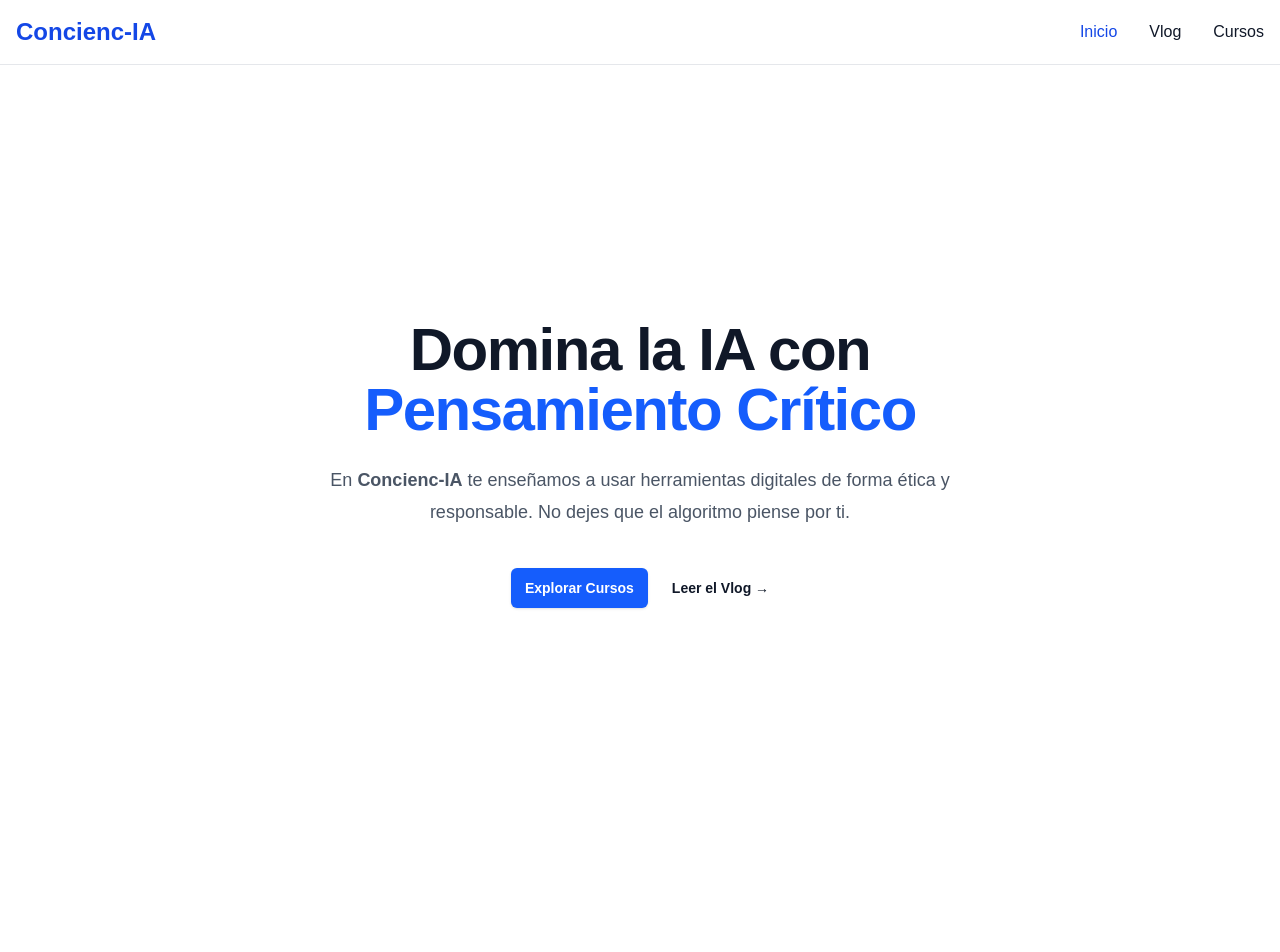
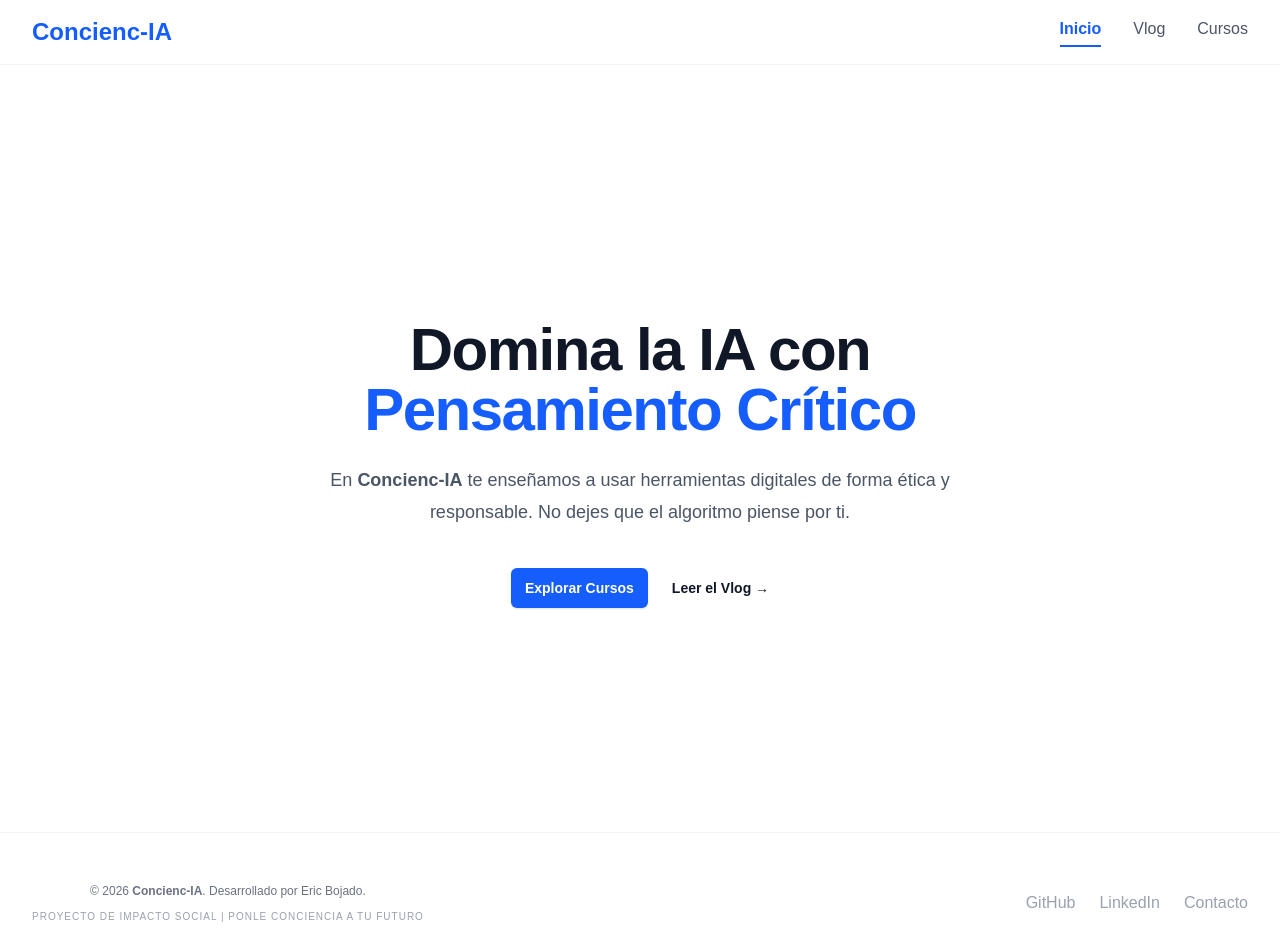
Before and after one commit to ericbojado/Concienc-IA, a Next.js app: page / in a window 1280 px wide. Shown: the top 952 px of the page. Before the commit the page ends 832 px from the top, so only its background shows below. Built offline with nearby package versions, Linux system fonts and the light colour scheme.

Commit message:
feat: agregar footer, resaltado de ruta activa y soporte de imágenes en artículos  y cursos.

```diff
--- a/app/cursos/page.tsx
+++ b/app/cursos/page.tsx
@@ -15,45 +15,46 @@ export default async function CursosPage() {
       <header className="max-w-2xl border-b border-gray-100 pb-10">
         <span className="text-blue-600 font-bold text-sm uppercase tracking-widest">Educación Ética</span>
         <h1 className="mt-4 text-4xl font-extrabold text-gray-900 sm:text-5xl">
-          Academia <span className="text-blue-600 underline decoration-blue-200">Concienc-IA</span>
+          Academia <span className="text-blue-600">Concienc-IA</span>
         </h1>
-        <p className="mt-6 text-lg text-gray-600 leading-8">
-          Programas diseñados para estudiantes que buscan liderar el futuro tecnológico con responsabilidad y pensamiento crítico.
-        </p>
       </header>
 
       <div className="mt-16 grid gap-10 md:grid-cols-2 lg:grid-cols-3">
         {cursos?.map((curso) => (
           <div key={curso.id} className="group relative flex flex-col overflow-hidden rounded-2xl border border-gray-100 bg-white shadow-sm transition-all duration-300 hover:-translate-y-2 hover:shadow-xl">
-            {/* Cabecera de la tarjeta con gradiente */}
-            <div className="flex h-44 items-center justify-center bg-gradient-to-br from-blue-500 to-blue-700 text-6xl shadow-inner group-hover:scale-105 transition-transform">
-              {curso.nivel === 'Básico' ? '🛡️' : curso.nivel === 'Intermedio' ? '⚖️' : '🔒'}
+
+            {/* AQUÍ VA EL CÓDIGO DEL PUNTO 3: CABECERA CON IMAGEN REAL */}
+            <div className="relative h-52 w-full overflow-hidden bg-gray-200">
+              {curso.url_miniatura ? (
+                <img
+                  src={curso.url_miniatura}
+                  alt={curso.titulo}
+                  className="h-full w-full object-cover transition-transform duration-500 group-hover:scale-110"
+                />
+              ) : (
+                <div className="flex h-full items-center justify-center bg-gradient-to-br from-blue-500 to-blue-700 text-6xl">
+                  {curso.nivel === 'Básico' ? '🛡️' : curso.nivel === 'Intermedio' ? '⚖️' : '🔒'}
+                </div>
+              )}
+
+              <div className="absolute top-4 left-4">
+                <span className={`rounded-full px-3 py-1 text-[10px] font-bold uppercase tracking-wider shadow-lg ${
+                  curso.nivel === 'Básico' ? 'bg-green-500 text-white' : 'bg-orange-500 text-white'
+                }`}>
+                  {curso.nivel}
+                </span>
+              </div>
             </div>
 
             <div className="flex flex-1 flex-col p-8">
-              <div className="flex items-center justify-between">
-                <span className={`rounded-full px-3 py-1 text-xs font-bold uppercase tracking-wider ${
-                  curso.nivel === 'Básico' ? 'bg-green-100 text-green-700' : 'bg-orange-100 text-orange-700'
-                }`}>
-                  {curso.nivel}
-                </span>
-                <span className="text-xs font-semibold text-gray-400 flex items-center gap-1">
-                  ⏱️ {curso.duracion} min
-                </span>
-              </div>
-
-              <h3 className="mt-5 text-xl font-bold text-gray-900 group-hover:text-blue-600 transition-colors">
+              <h3 className="text-xl font-bold text-gray-900 group-hover:text-blue-600 transition-colors">
                 {curso.titulo}
               </h3>
-
-              <p className="mt-3 text-sm text-gray-500 leading-relaxed line-clamp-3">
+              <p className="mt-3 text-sm text-gray-500 line-clamp-3">
                 {curso.descripcion}
               </p>
-
               <div className="mt-8 flex items-center justify-between border-t border-gray-50 pt-6">
-                <span className="text-xs font-medium text-gray-400 italic">
-                  Por {curso.instructor || 'Eric Bojado'}
-                </span>
+                <span className="text-xs font-medium text-gray-400">⏱️ {curso.duracion} min</span>
                 <button className="rounded-lg bg-gray-900 px-4 py-2 text-xs font-bold text-white hover:bg-blue-600 transition-colors">
                   Ver Detalles
                 </button>
--- a/app/layout.tsx
+++ b/app/layout.tsx
@@ -2,6 +2,7 @@ import type { Metadata } from "next";
 import { Geist, Geist_Mono } from "next/font/google";
 import "./globals.css";
 import Navbar from "@/components/Navbar";
+import Footer from "@/components/Footer";
 
 const geistSans = Geist({
   variable: "--font-geist-sans",
@@ -20,10 +21,12 @@ export default function RootLayout({
 }>) {
   return (
     <html lang="es">
-      <body className={`${geistSans.variable} antialiased`}>
-        {/* 2. Colocamos el Navbar arriba de los hijos (children) */}
+      <body className="antialiased flex flex-col min-h-screen">
         <Navbar />
-        {children}
+        <div className="flex-grow">
+          {children}
+        </div>
+        <Footer />
       </body>
     </html>
   );
--- a/app/vlog/[slug]/page.tsx
+++ b/app/vlog/[slug]/page.tsx
@@ -19,26 +19,40 @@ export default async function ArticuloPage({ params }: { params: Promise<{ slug:
   return (
     <main className="pt-32 pb-24 px-6 lg:px-8 max-w-4xl mx-auto">
       <article>
-        <header className="mb-12 border-b border-gray-100 pb-8">
+        {/* IMAGEN DE PORTADA DINÁMICA */}
+        {articulo.url_imagen && (
+          <div className="mb-10 overflow-hidden rounded-3xl shadow-xl">
+            <img
+              src={articulo.url_imagen}
+              alt={articulo.titulo}
+              className="w-full h-[400px] object-cover"
+            />
+          </div>
+        )}
+
+        <header className="mb-12 border-b border-gray-100 pb-8 text-center md:text-left">
           <span className="text-blue-600 font-bold text-sm uppercase tracking-widest">
             {articulo.categoria}
           </span>
           <h1 className="mt-4 text-4xl font-extrabold text-gray-900 sm:text-6xl">
             {articulo.titulo}
           </h1>
-          <p className="mt-6 text-gray-500 italic">Por {articulo.autor}</p>
+          <p className="mt-6 text-gray-500">Escrito por <strong>{articulo.autor}</strong></p>
         </header>
 
-        {/* Renderizado de Markdown con estilos personalizados */}
-        <div className="markdown-content text-gray-800 leading-relaxed space-y-6">
+        {/* CONTENIDO CON SOPORTE PARA IMÁGENES EN MARKDOWN */}
+        <div className="markdown-content text-gray-800 leading-relaxed">
           <ReactMarkdown
             remarkPlugins={[remarkGfm]}
             components={{
-              h2: ({node, ...props}) => <h2 className="text-3xl font-bold mt-10 mb-4 text-gray-900" {...props} />,
-              p: ({node, ...props}) => <p className="mb-4 text-lg" {...props} />,
-              li: ({node, ...props}) => <li className="list-disc ml-6 mb-2" {...props} />,
+              h2: ({node, ...props}) => <h2 className="text-3xl font-bold mt-12 mb-6 text-gray-900" {...props} />,
+              p: ({node, ...props}) => <p className="mb-6 text-lg" {...props} />,
+              // ESTILO PARA IMÁGENES DENTRO DEL TEXTO
+              img: ({node, ...props}) => (
+                <img className="rounded-2xl shadow-md my-10 mx-auto max-h-[500px]" {...props} />
+              ),
+              li: ({node, ...props}) => <li className="list-disc ml-6 mb-3" {...props} />,
               strong: ({node, ...props}) => <strong className="text-blue-700 font-bold" {...props} />,
-              a: ({node, ...props}) => <a className="text-blue-600 underline hover:text-blue-800" {...props} />,
             }}
           >
             {articulo.contenido}
@@ -46,9 +60,8 @@ export default async function ArticuloPage({ params }: { params: Promise<{ slug:
         </div>
 
         <div className="mt-20 pt-8 border-t border-gray-100">
-          <a href="/vlog" className="group text-blue-600 font-semibold flex items-center gap-2">
-            <span className="transition-transform group-hover:-translate-x-1">←</span>
-            Regresar a los artículos
+          <a href="/vlog" className="text-blue-600 font-semibold hover:underline flex items-center gap-2">
+            ← Volver a todos los artículos
           </a>
         </div>
       </article>
--- /dev/null
+++ b/components/Footer.tsx
@@ -0,0 +1,32 @@
+import Link from 'next/link';
+
+const Footer = () => {
+  return (
+    <footer className="bg-white border-t border-gray-100">
+      <div className="mx-auto max-w-7xl px-6 py-12 md:flex md:items-center md:justify-between lg:px-8">
+        <div className="flex justify-center space-x-6 md:order-2">
+          {/* Aquí puedes poner tus redes sociales o links de contacto */}
+          <Link href="https://github.com" className="text-gray-400 hover:text-blue-600 transition-colors">
+            GitHub
+          </Link>
+          <Link href="https://linkedin.com" className="text-gray-400 hover:text-blue-600 transition-colors">
+            LinkedIn
+          </Link>
+          <Link href="mailto:correo@ejemplo.com" className="text-gray-400 hover:text-blue-600 transition-colors">
+            Contacto
+          </Link>
+        </div>
+        <div className="mt-8 md:order-1 md:mt-0">
+          <p className="text-center text-xs leading-5 text-gray-500">
+            &copy; {new Date().getFullYear()} <strong>Concienc-IA</strong>. Desarrollado por Eric Bojado.
+          </p>
+          <p className="mt-2 text-center text-[10px] text-gray-400 uppercase tracking-widest">
+            Proyecto de Impacto Social | Ponle conciencIA a tu futuro
+          </p>
+        </div>
+      </div>
+    </footer>
+  );
+};
+
+export default Footer;
--- a/components/Navbar.tsx
+++ b/components/Navbar.tsx
@@ -1,35 +1,38 @@
-"use client"; // Necesario para usar interactividad (useState)
-import { useState } from 'react';
+"use client"; // 1. Indica que es un componente de cliente
+
 import Link from 'next/link';
+import { usePathname } from 'next/navigation'; // 2. Importa el hook para la ruta
 
 const Navbar = () => {
-  const [isOpen, setIsOpen] = useState(false);
+  const pathname = usePathname(); // 3. Obtenemos la ruta actual
+
+  // Función auxiliar para aplicar estilos condicionales
+  const linkStyles = (path: string) =>
+    pathname === path
+      ? "text-blue-600 font-bold border-b-2 border-blue-600 pb-1" // Estilo activo
+      : "text-gray-600 hover:text-blue-500 transition-colors";   // Estilo inactivo
 
   return (
-    <nav className="fixed w-full z-20 top-0 left-0 border-b border-gray-200 bg-white/80 backdrop-blur-md">
-      <div className="max-w-screen-xl flex flex-wrap items-center justify-between mx-auto p-4">
-        <Link href="/" className="text-2xl font-bold text-blue-700">
-          Concienc-IA
-        </Link>
+    <nav className="fixed w-full z-50 bg-white/80 backdrop-blur-md border-b border-gray-100">
+      <div className="max-w-7xl mx-auto px-6 lg:px-8">
+        <div className="flex justify-between h-16 items-center">
+          <div className="flex-shrink-0">
+            <Link href="/" className="text-2xl font-bold text-blue-600">
+              Concienc-IA
+            </Link>
+          </div>
 
-        {/* Botón Hamburguesa para móvil */}
-        <button
-          onClick={() => setIsOpen(!isOpen)}
-          className="inline-flex items-center p-2 w-10 h-10 justify-center text-gray-500 rounded-lg md:hidden hover:bg-gray-100"
-        >
-          <span className="sr-only">Abrir menú</span>
-          <svg className="w-5 h-5" fill="none" viewBox="0 0 17 14">
-            <path stroke="currentColor" strokeLinecap="round" strokeLinejoin="round" strokeWidth="2" d="M1 1h15M1 7h15M1 13h15"/>
-          </svg>
-        </button>
-
-        {/* Menú de navegación */}
-        <div className={`${isOpen ? 'block' : 'hidden'} w-full md:block md:w-auto`}>
-          <ul className="flex flex-col p-4 md:p-0 mt-4 font-medium border border-gray-100 rounded-lg bg-gray-50 md:flex-row md:space-x-8 md:mt-0 md:border-0 md:bg-transparent">
-            <li><Link href="/" className="block py-2 px-3 text-blue-700 md:p-0">Inicio</Link></li>
-            <li><Link href="/vlog" className="block py-2 px-3 text-gray-900 hover:text-blue-700 md:p-0">Vlog</Link></li>
-            <li><Link href="/cursos" className="block py-2 px-3 text-gray-900 hover:text-blue-700 md:p-0">Cursos</Link></li>
-          </ul>
+          <div className="flex space-x-8">
+            <Link href="/" className={linkStyles('/')}>
+              Inicio
+            </Link>
+            <Link href="/vlog" className={linkStyles('/vlog')}>
+              Vlog
+            </Link>
+            <Link href="/cursos" className={linkStyles('/cursos')}>
+              Cursos
+            </Link>
+          </div>
         </div>
       </div>
     </nav>
```
